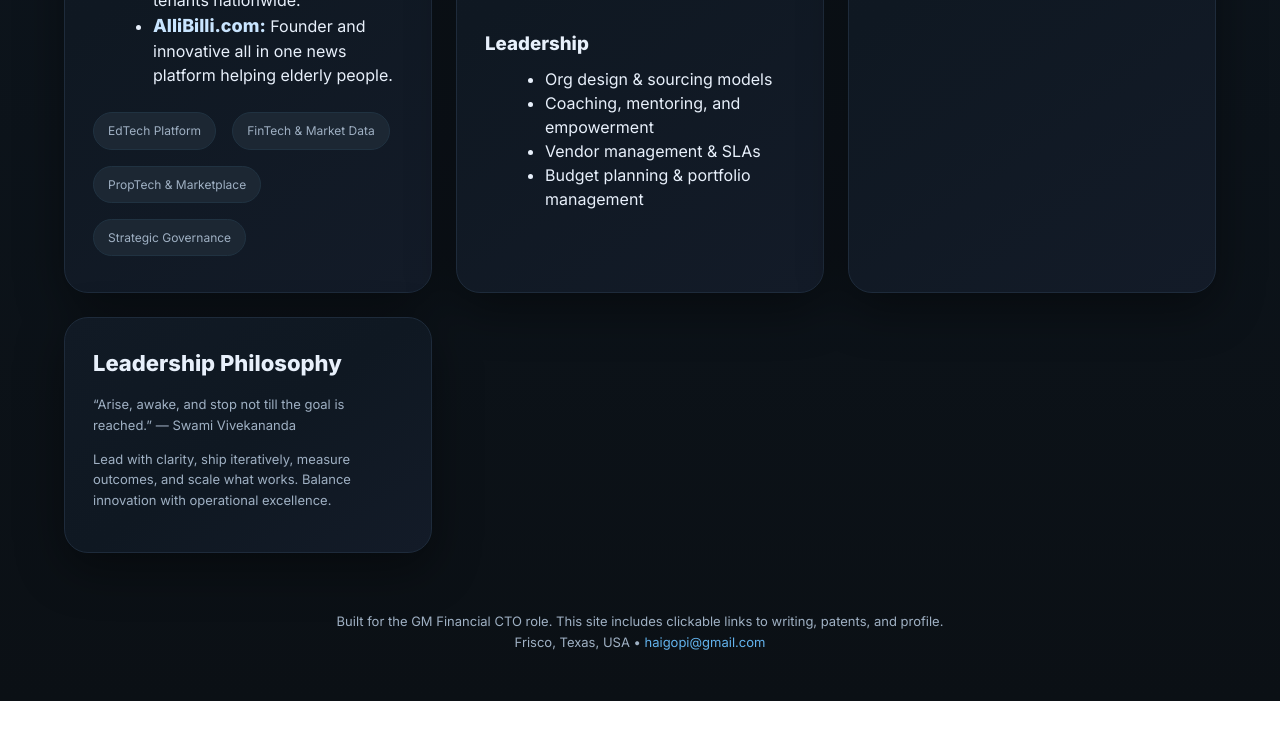
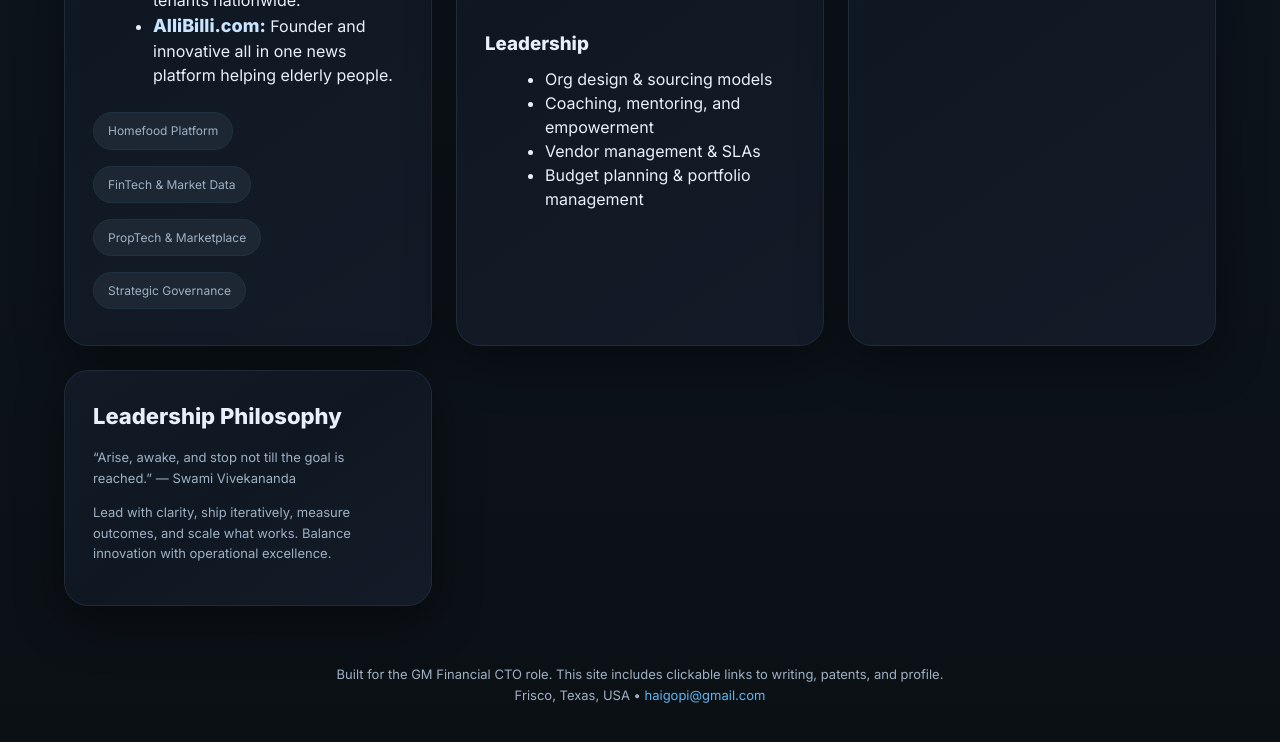
Before and after one commit to haigopi/Gopi_Profile, a plain HTML site: page gopi_cto_portfolio.html in a window 1280 px wide. Shown: the part 1992-2734 px from the top of the page. Before the commit the page ends 2693 px from the top, so only its background shows below. Drawn offline with Linux system fonts and the light colour scheme.

Commit message:
Update badge from 'EdTech Platform' to 'Homefood Platform'

```diff
--- a/gopi_cto_portfolio.html
+++ b/gopi_cto_portfolio.html
@@ -300,7 +300,7 @@
           </ul>
           <br />
           <div class="badges">
-            <span class="pill">EdTech Platform</span>
+            <span class="pill">Homefood Platform</span>
             <span class="pill">FinTech & Market Data</span>
             <span class="pill">PropTech & Marketplace</span>
             <span class="pill">Strategic Governance</span>
```
